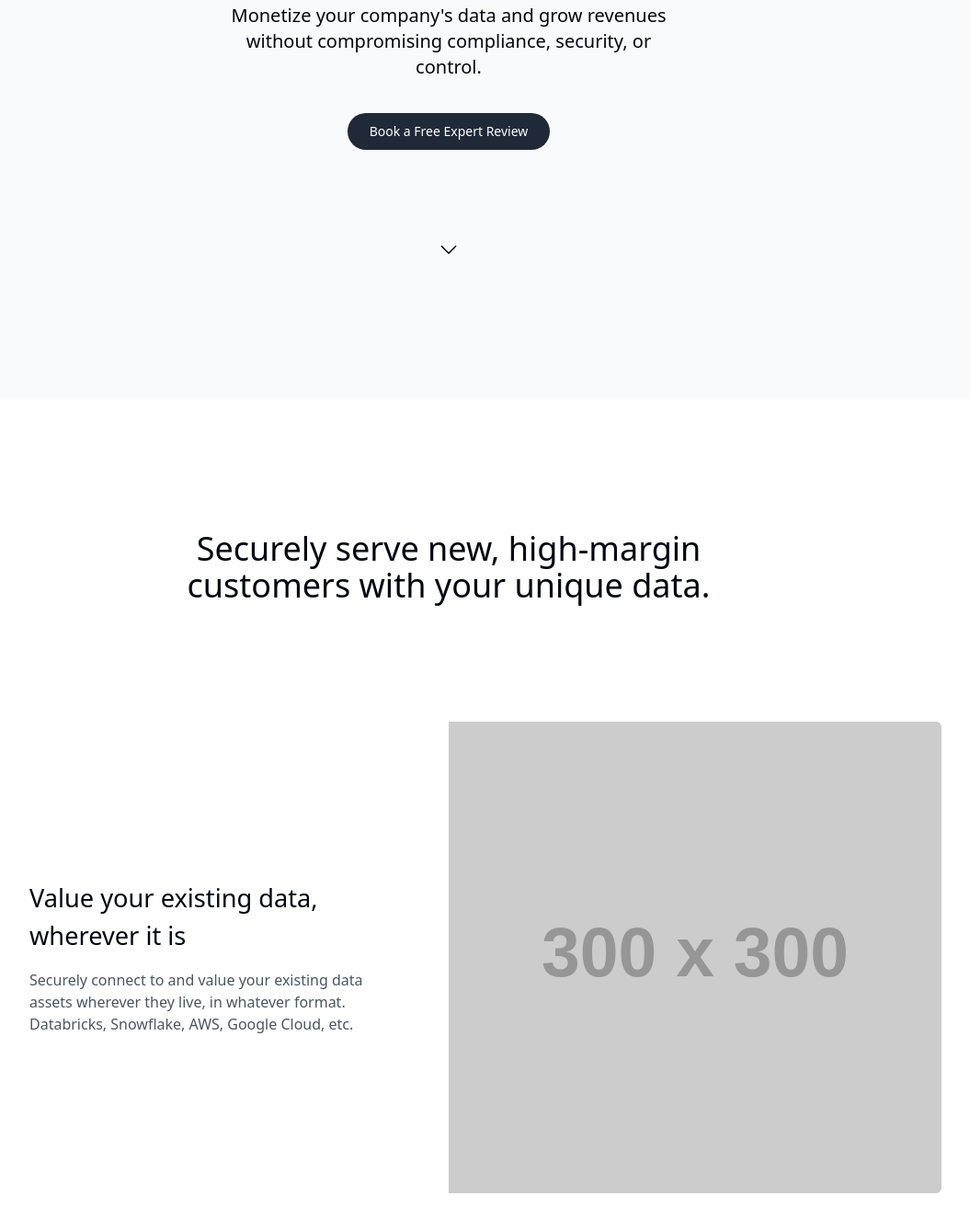
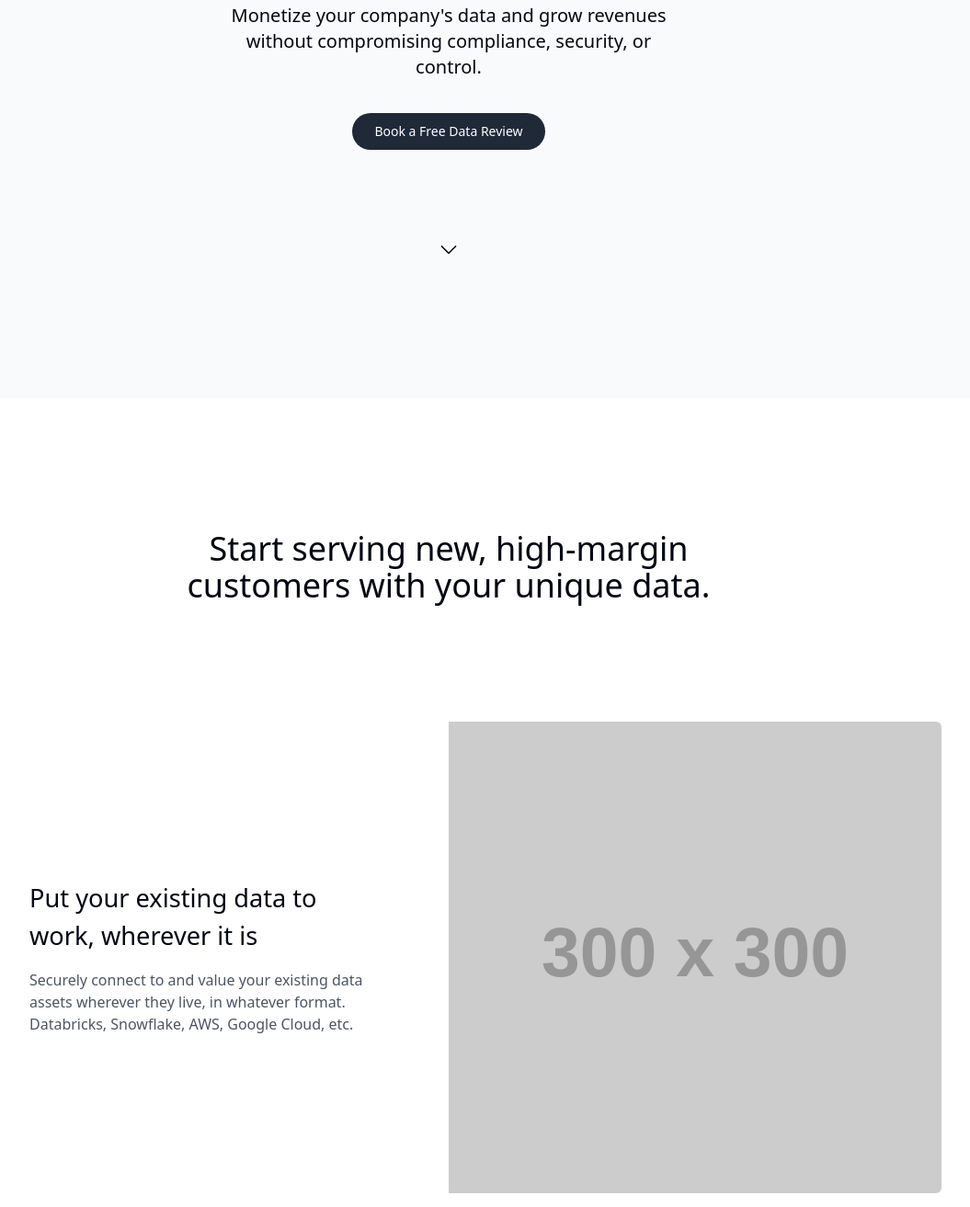
Before and after one commit to declaredata/marketing, a website: page src/index.html in a window 1280 px wide. Shown: the part 367-1680 px from the top of the page at 92% size, without its empty margins (152-1207 px from the left). Drawn offline with Linux system fonts and the light colour scheme; placeholder pictures from the web are drawn by us.

Commit message:
update copy and details

```diff
--- a/src/index.html
+++ b/src/index.html
@@ -138,7 +138,7 @@
             Monetize your company's data and grow revenues without compromising compliance, security, or control.
         </h2>
         <div class="flex min-h-10 w-full max-w-md flex-wrap items-center justify-center gap-6 text-sm transition-opacity duration-700">
-            <a class="inline-block flex items-center min-h-10 rounded-full px-6 leading-none bg-gray-800 text-white hover:bg-black/75" href="#"><span class="relative">Book a Free Expert Review</span></a>
+            <a class="inline-block flex items-center min-h-10 rounded-full px-6 leading-none bg-gray-800 text-white hover:bg-black/75" href="#"><span class="relative">Book a Free Data Review</span></a>
         </div>
 
     <div class="flex flex-col items-center justify-center pt-24">
@@ -150,11 +150,11 @@
 
   <section class="flex flex-col items-center justify-center gap-32 px-6 py-20">
     <div id="highlights" class="flex max-w-[70rem] flex-col items-center justify-center gap-32 px-6 py-16">
-      <h4 class="max-w-[36rem] text-center text-4xl">Securely serve new, high-margin customers with your unique data.</h4>
+      <h4 class="max-w-[36rem] text-center text-4xl">Start serving new, high-margin customers with your unique data.</h4>
 
       <div class="md:grid flex flex-col md:grid-rows-1 md:grid-cols-2 items-center justify-center rounded-md overflow-hidden w-full md:aspect-[140/67]">
         <div class="flex flex-col items-center justify-center gap-4 p-4 text-center md:items-start md:p-20 md:text-left">
-          <h3 class="w-full whitespace-break-spaces pr-4 text-[1.7rem] font-normal">Value your existing data, wherever it is</h3>
+          <h3 class="w-full whitespace-break-spaces pr-4 text-[1.7rem] font-normal">Put your existing data to work, wherever it is</h3>
           <p class="text-base font-normal text-gray-600">Securely connect to and value your existing data assets wherever they live, in whatever format. Databricks, Snowflake, AWS, Google Cloud, etc.</p>
         </div>
         <div class="flex items-center justify-center">
@@ -164,8 +164,8 @@
 
         <div class="md:grid flex flex-col md:grid-rows-1 md:grid-cols-2 items-center justify-center bg-white rounded-md overflow-hidden w-full md:aspect-[140/67]">
         <div class="flex flex-col items-center justify-center gap-4 p-4 text-center md:items-start md:p-20 md:text-left">
-          <h3 class="w-full whitespace-break-spaces pr-4 text-[1.7rem] font-normal">Compliantly deliver any type of data product</h3>
-          <p class="text-base font-normal text-gray-600">Quickly create new data products and services that are compliant with your company's data compliance and security standards.</p>
+          <h3 class="w-full whitespace-break-spaces pr-4 text-[1.7rem] font-normal">Compliantly serve any type of data, in any format</h3>
+          <p class="text-base font-normal text-gray-600">Create new data products and services that stay compliant with your company's specific data compliance and security standards.</p>
         </div>
         <div class="flex items-center justify-center">
           <img src="https://dummyimage.com/300x300/bdbdbd/fff.png" alt="screenshot" class="w-full h-auto rounded-md"/>
@@ -187,7 +187,7 @@
             <h3 class="pr-4 text-3xl font-normal">See if you qualify for our beta</h3>
             <p class="text-base font-normal text-gray-600">If your company qualifies, we will provide you with a free, no-obligation valuation of your data assets.</p>
             <div class="mt-4 flex min-h-10 w-full max-w-[30rem] flex-wrap items-center justify-center gap-6 text-[0.95rem]">
-              <a class="inline-block flex items-center min-h-10 rounded-full px-6 leading-none bg-gray-800 text-white hover:bg-black/75" href="#"><span class="relative">Book a Free Expert Review</span></a>
+              <a class="inline-block flex items-center min-h-10 rounded-full px-6 leading-none bg-gray-800 text-white hover:bg-black/75" href="#"><span class="relative">Book a Free Data Review</span></a>
             </div>
           </div>
         </div>
```
Also changed, not shown: src/styles.css.
